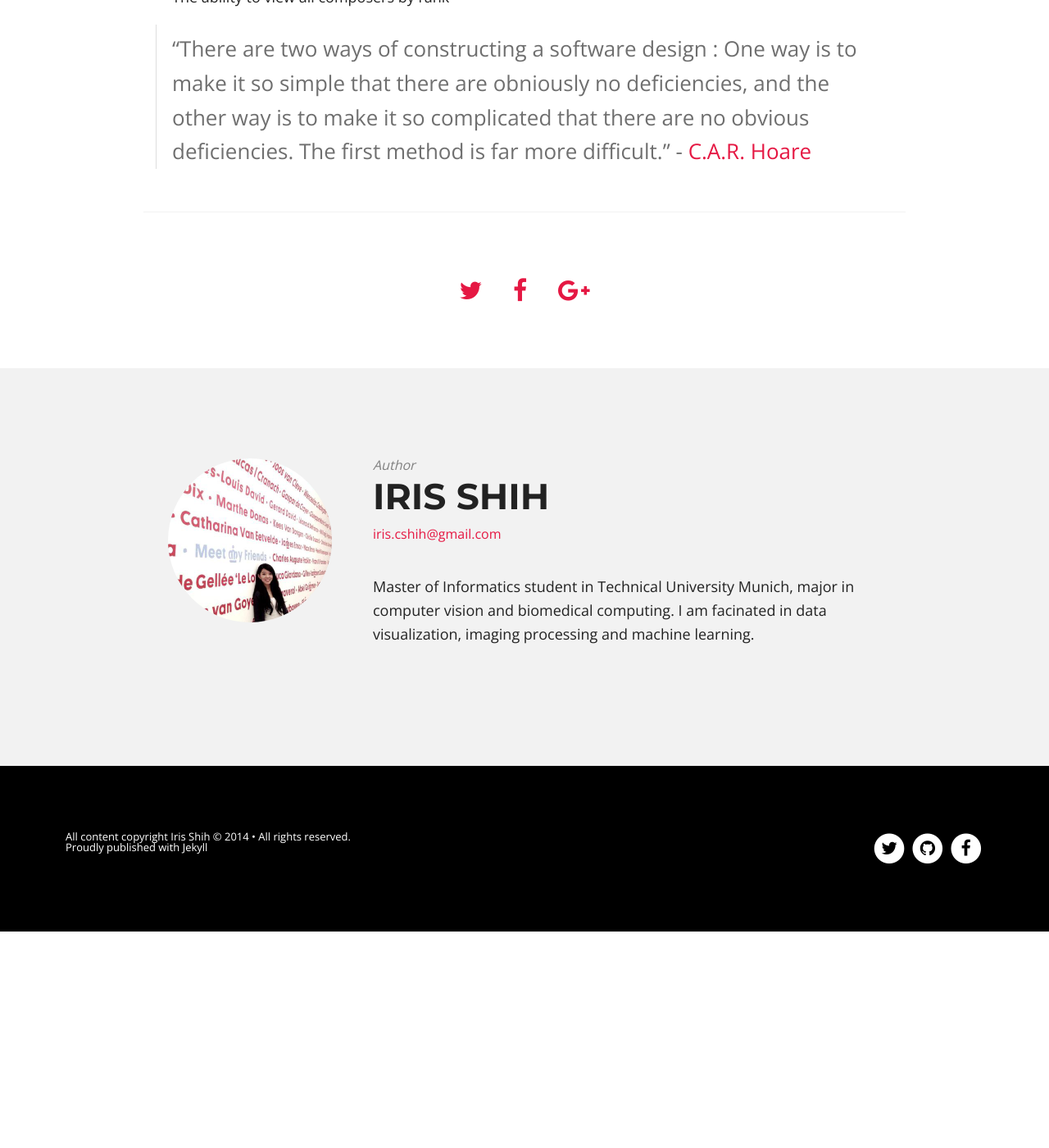
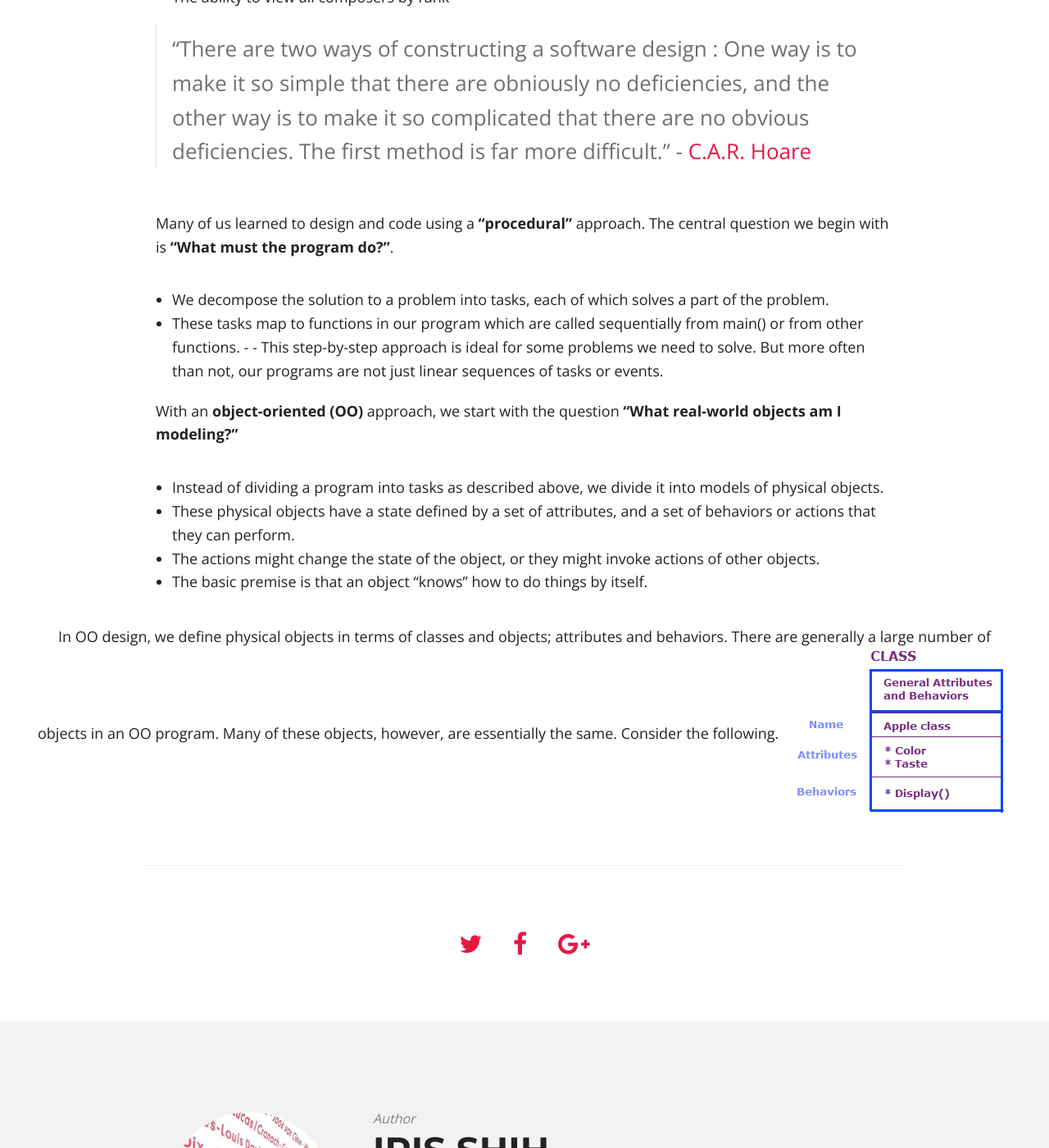
Before and after one commit to IriscShih/coding-star, a Jekyll site: the page built from _posts/2014-09-16-Next-Step-part2.md, in a window 1280 px wide and 1400 px high, scrolled down 857 px. Shown: the whole window at 82% size. Built offline with Jekyll 4.4.1, drawn with Linux system fonts in a browser that asks for light colours; nearby versions of some CDN libraries; comment, search, counter and statistics services are not loaded; before the commit the page ends 1993 px from its top, so only the background shows below that.

Commit message:
added content to learning c++ next-steps part2

```diff
--- a/_posts/2014-09-16-Next-Step-part2.md
+++ b/_posts/2014-09-16-Next-Step-part2.md
@@ -28,3 +28,19 @@ Our program will allow us to manage a database od composers and relevant informa
 - The ability to view all composers by rank
 
 > "There are two ways of constructing a software design : One way is to make it so simple that there are obniously no deficiencies, and the other way is to make it so complicated that there are no obvious deficiencies. The first method is far more difficult." - [C.A.R. Hoare](http://en.wikipedia.org/wiki/Tony_Hoare)
+
+
+Many of us learned to design and code using a **"procedural"** approach. The central question we begin with is **"What must the program do?"**.
+
+- We decompose the solution to a problem into tasks, each of which solves a part of the problem.
+- These tasks map to functions in our program which are called sequentially from main() or from other functions. - - This step-by-step approach is ideal for some problems we need to solve. But more often than not, our programs are not just linear sequences of tasks or events.
+
+With an **object-oriented (OO)** approach, we start with the question **"What real-world objects am I modeling?"**
+
+- Instead of dividing a program into tasks as described above, we divide it into models of physical objects.
+- These physical objects have a state defined by a set of attributes, and a set of behaviors or actions that they can perform.
+- The actions might change the state of the object, or they might invoke actions of other objects.
+- The basic premise is that an object "knows" how to do things by itself.
+
+In OO design, we define physical objects in terms of classes and objects; attributes and behaviors. There are generally a large number of objects in an OO program. Many of these objects, however, are essentially the same. Consider the following.
+![]({{ site.url }}/images/oo.png)
```
Also changed, not shown: images/oo.png (added).
